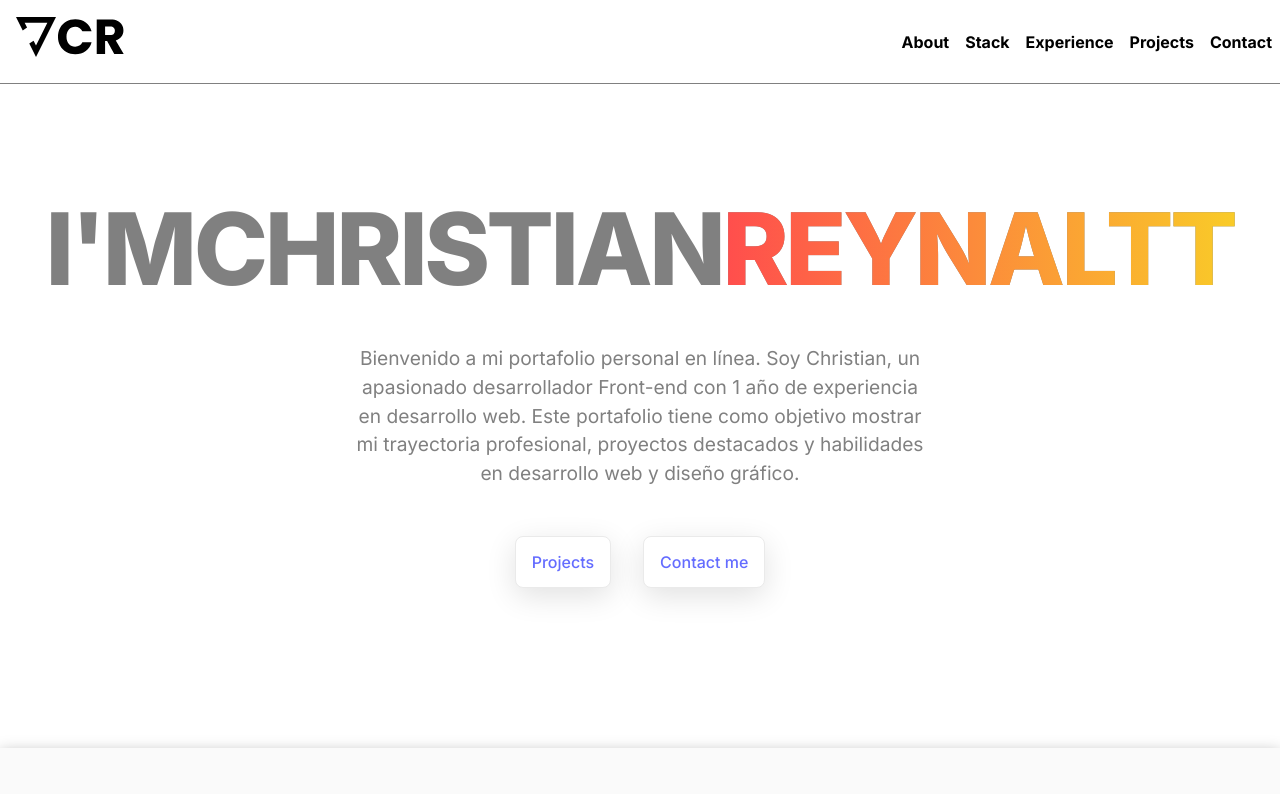
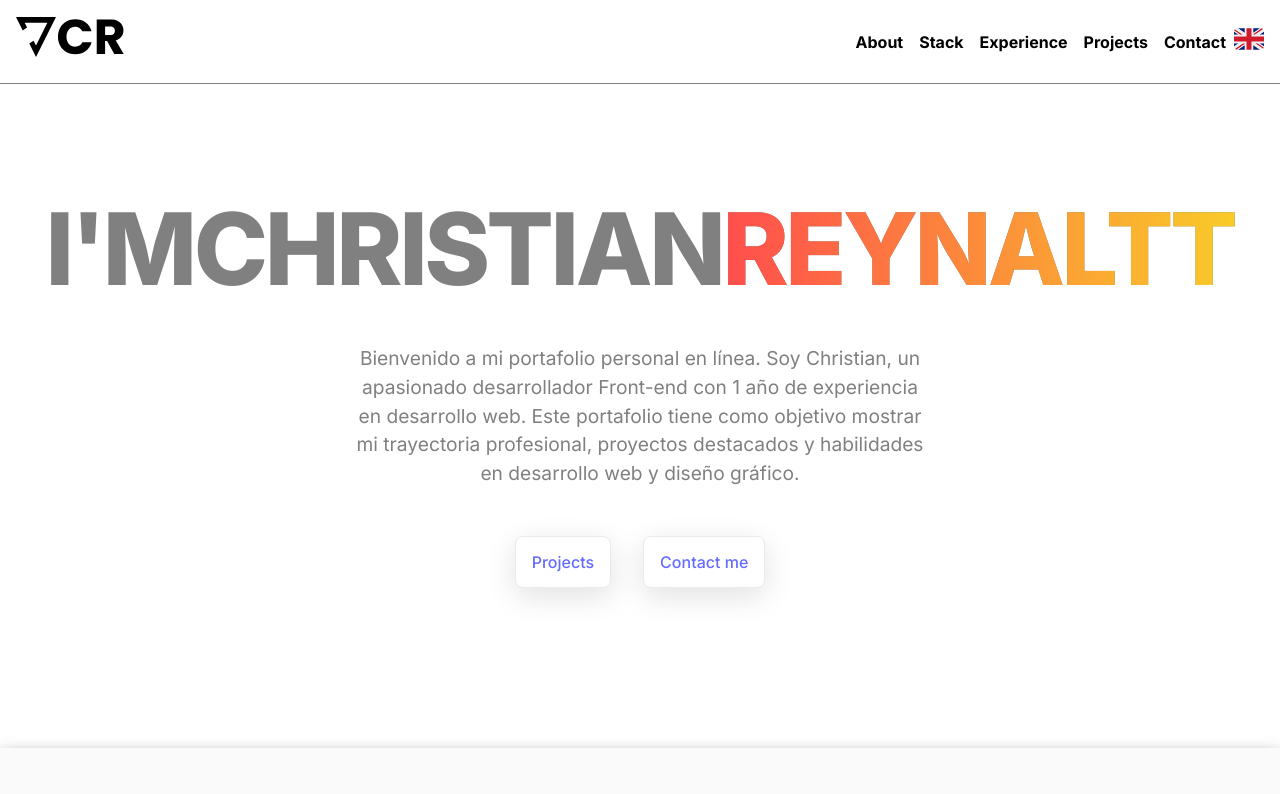
Before and after one commit to crisrey211/portfolio, a React (Vite) app: page / in a window 1280 px wide. Shown: the top 794 px of the page. Built offline with nearby package versions, Linux system fonts and the light colour scheme; grey boxes are pictures that could not be loaded.

Commit message:
más fixes

```diff
--- a/src/components/NavBar.css
+++ b/src/components/NavBar.css
@@ -27,6 +27,9 @@
   height: 24px;
 }
 .Cabecera-nav {
+  display: flex;
+  align-items: center;
+  padding-right: var(--pr-1);
 }
 .Cabecera-ul {
   display: flex;
--- a/src/components/NavBar.jsx
+++ b/src/components/NavBar.jsx
@@ -61,8 +61,10 @@ const Home = () => {
             </a>
           </li>
         </ul>
+        <div className="Cabecera-button-language">
+          <DropDown />
+        </div>
       </nav>
-      {/* <DropDown /> */}
     </header>
   )
 }
--- a/src/components/dropDown/DropDown.module.css
+++ b/src/components/dropDown/DropDown.module.css
@@ -1,7 +1,6 @@
 .containerDropdown {
   color: black;
   position: relative;
-  padding-right: 10rem;
 }
 .content {
   position: absolute;
```
